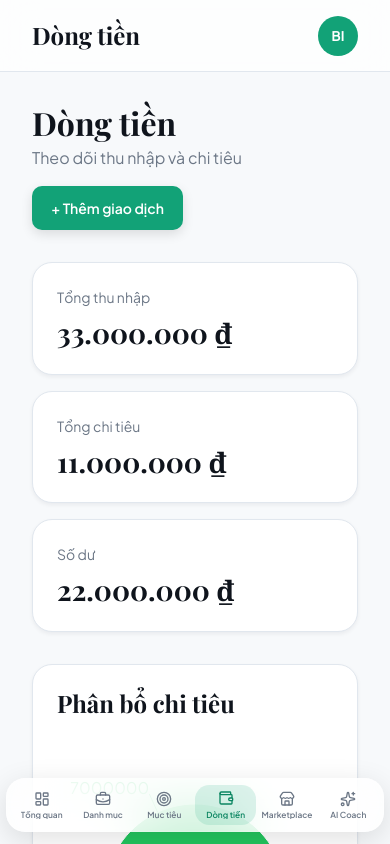
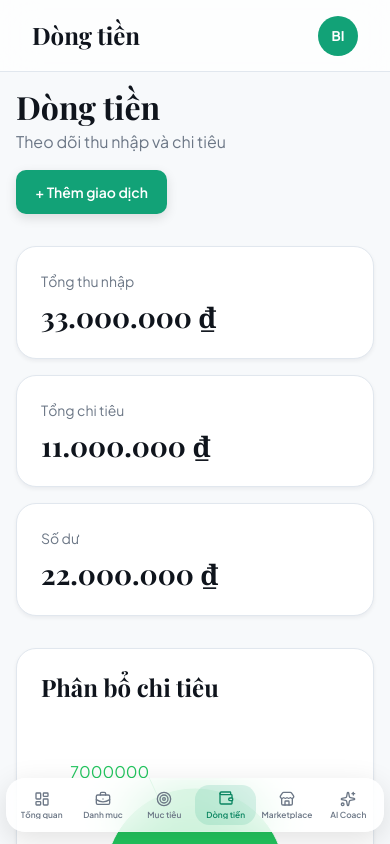
Before and after one commit to Th0ngpv/Capstone-Static-Frontend, a React (Vite) app: page /cashflow in a window 390 px wide. Shown: the top 844 px of the page. Built offline with nearby package versions, Linux system fonts and the light colour scheme.

Commit message:
refactor: remove the padding from layout container

```diff
--- a/src/components/Layout.css
+++ b/src/components/Layout.css
@@ -85,9 +85,6 @@
 
 /* ===== CONTENT ===== */
 
-.layout-content {
-  padding: 2rem;
-}
 
 /* ===== DARK MODE ===== */
 
@@ -125,8 +122,4 @@
   .layout {
     grid-template-columns: 1fr;
   }
-
-  .layout-content {
-    padding: 1rem;
-  }
 }
```
